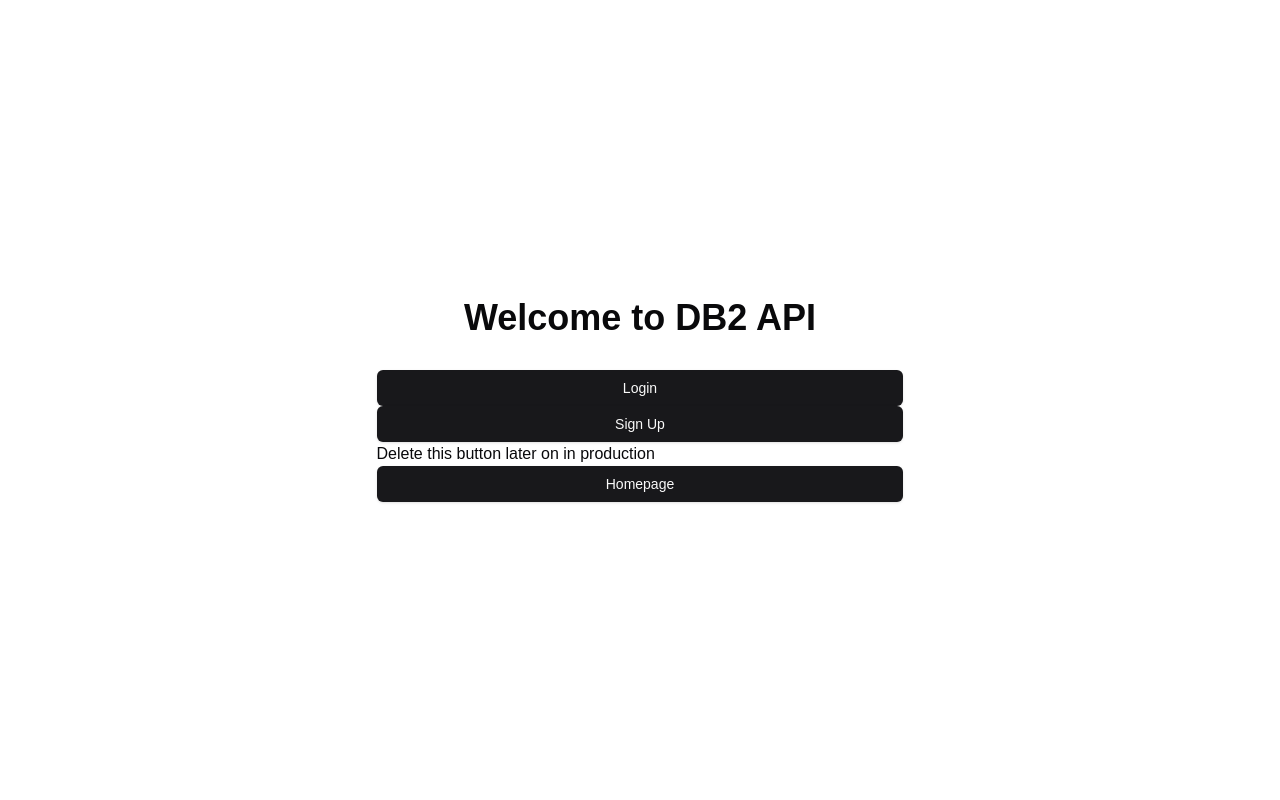
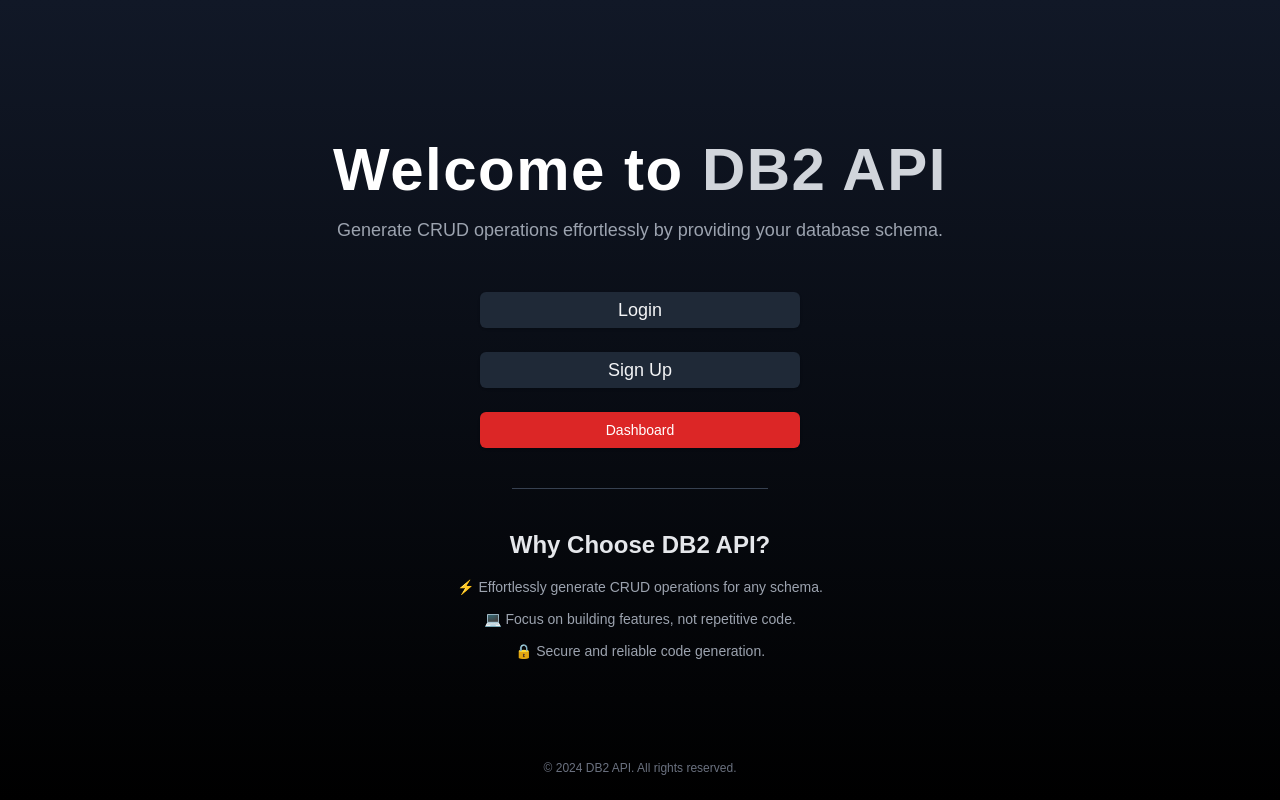
Before and after one commit to Drabblesaur/CMPE272_Project, a Next.js app in the folder FrontEnd/db2api/: page / in a window 1280 px wide. Built offline with nearby package versions, Linux system fonts and the light colour scheme.

Commit message:
Landing Pagre

```diff
--- a/FrontEnd/db2api/src/app/page.js
+++ b/FrontEnd/db2api/src/app/page.js
@@ -1,24 +1,58 @@
-import Image from "next/image";
 import Link from "next/link";
 import { Button } from "@/components/ui/button";
 
 export default function Home() {
   return (
-    <div className="flex flex-col items-center justify-center min-h-screen py-2">
-      <h1 className="text-4xl font-bold">Welcome to DB2 API</h1>
-      <div className="mt-4"></div>
-      <div className="mt-4">
-        <Button asChild className="w-full">
+    <div className="flex flex-col items-center justify-center min-h-screen bg-gradient-to-b from-gray-900 to-black text-white">
+      {/* Header Section */}
+      <header className="text-center mb-12">
+        <h1 className="text-6xl font-extrabold mb-4 tracking-wide">
+          Welcome to <span className="text-gray-300">DB2 API</span>
+        </h1>
+        <p className="text-lg text-gray-400">
+          Generate CRUD operations effortlessly by providing your database schema.
+        </p>
+      </header>
+
+      {/* Action Section */}
+      <div className="space-y-6 w-80">
+        <Button asChild className="w-full py-3 text-lg bg-gray-800 text-gray-100 hover:bg-gray-700 transition-all">
           <Link href="/auth">Login</Link>
         </Button>
-        <Button asChild className="w-full">
+        <Button asChild className="w-full py-3 text-lg bg-gray-800 text-gray-100 hover:bg-gray-700 transition-all">
           <Link href="/signup">Sign Up</Link>
         </Button>
-        Delete this button later on in production
-        <Button asChild className="w-full">
-          <Link href="/home">Homepage</Link>
+
+        {/* Temporary Button */}
+        <Button
+          asChild
+          className="w-full py-3 bg-red-600 hover:bg-red-700 text-white transition-all"
+        >
+          <Link href="/home">Dashboard</Link>
         </Button>
       </div>
+
+      {/* Divider */}
+      <div className="my-10 w-64 border-t border-gray-700"></div>
+
+      {/* Features Section */}
+      <section className="text-center text-gray-400 px-6">
+        <h2 className="text-2xl font-semibold text-gray-200 mb-4">
+          Why Choose DB2 API?
+        </h2>
+        <ul className="space-y-3 text-sm">
+          <li>⚡ Effortlessly generate CRUD operations for any schema.</li>
+          <li>💻 Focus on building features, not repetitive code.</li>
+          <li>🔒 Secure and reliable code generation.</li>
+        </ul>
+      </section>
+
+      {/* Footer */}
+      <footer className="absolute bottom-6 text-xs text-gray-500">
+        <p>
+          © {new Date().getFullYear()} DB2 API. All rights reserved.
+        </p>
+      </footer>
     </div>
   );
 }
```
